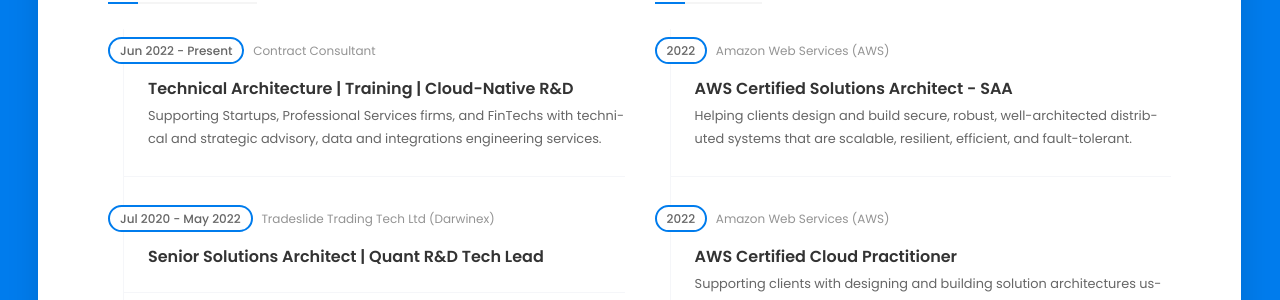
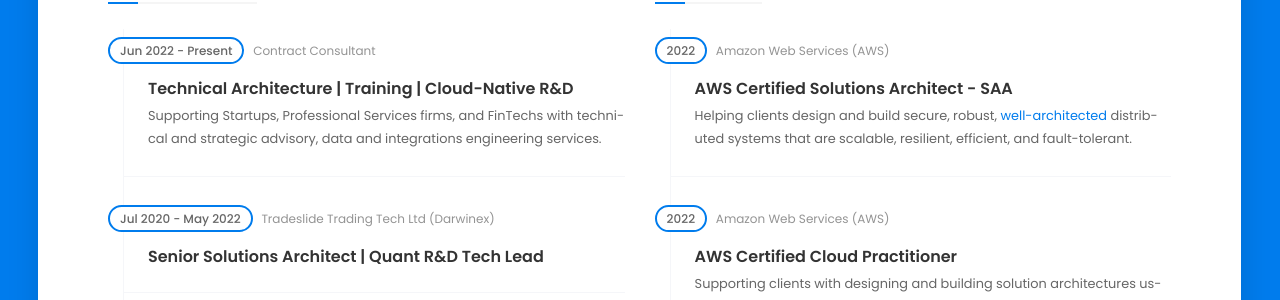
Before and after one commit to integracore2/integracore2.github.io, a Jekyll site: the page built from experience.md, in a window 1280 px wide. Shown: the part 448-748 px from the top of the page. Built offline with Jekyll 4.4.1, drawn with Linux system fonts in a browser that asks for light colours; comment, search, counter and statistics services are not loaded; part of the change alters nothing that is shown.

```diff
--- a/_data/pageconfig/experience/education.yml
+++ b/_data/pageconfig/experience/education.yml
@@ -3,7 +3,7 @@ entries:
     timeline: 2022
     company: Amazon Web Services (AWS)
     role: AWS Certified Solutions Architect - SAA
-    description: Helping clients design and build secure, robust, well-architected distributed systems that are scalable, resilient, efficient, and fault-tolerant.
+    description: Helping clients design and build secure, robust, <a href="https://aws.amazon.com/architecture/well-architected/" target="_blank">well-architected</a> distributed systems that are scalable, resilient, efficient, and fault-tolerant.
 
   -
     timeline: 2022
```
